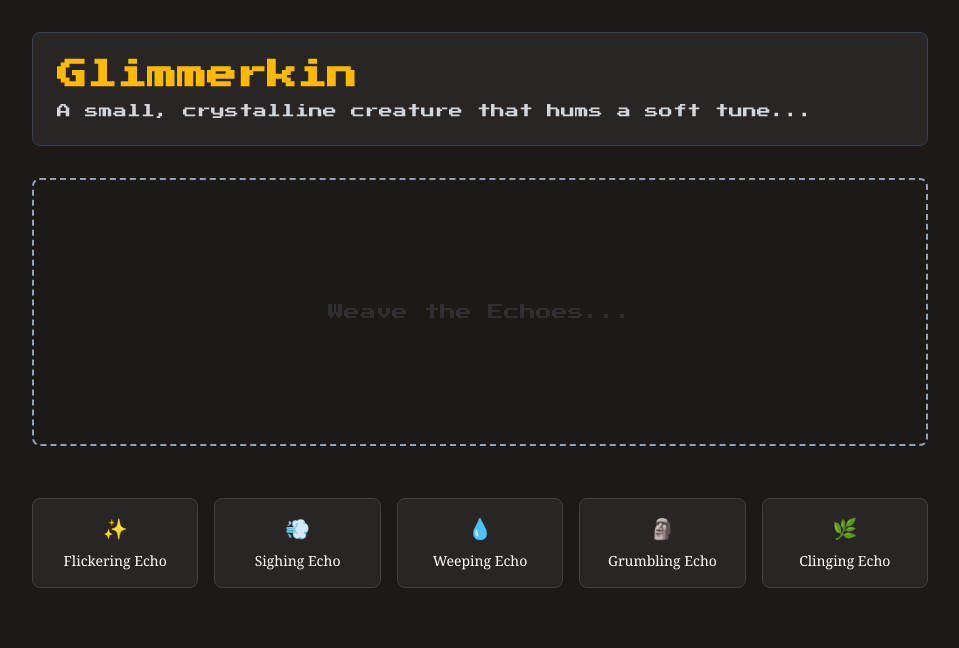
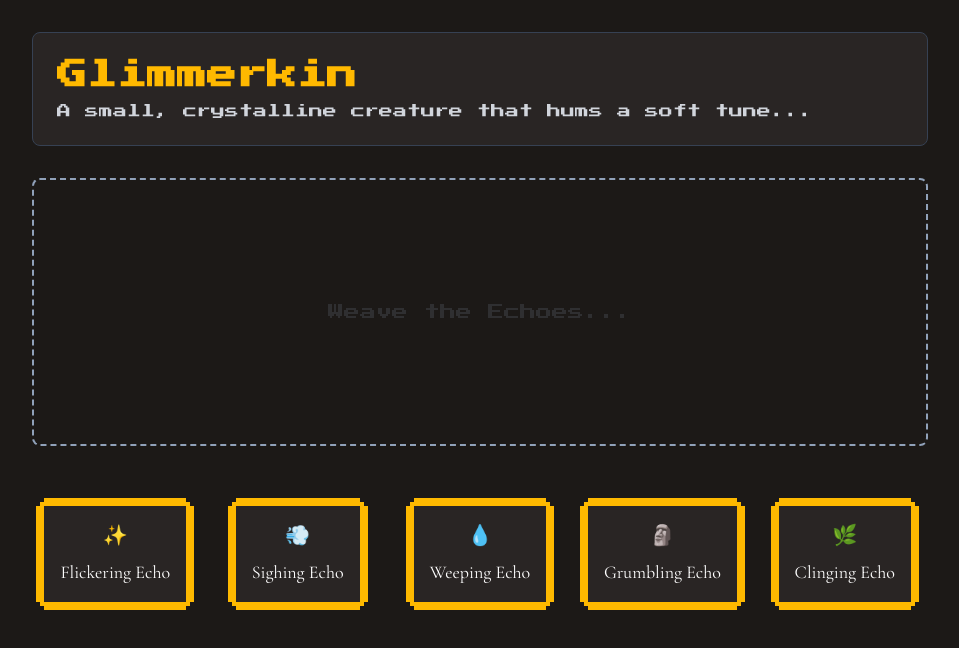
Before and after one commit to chishxd/the-verse-of-silence, a SvelteKit app: page / in a window 1280 px wide. Shown: the top 648 px of the page, without its empty margins (160-1119 px from the left). Built offline with nearby package versions, Linux system fonts and the light colour scheme.

Commit message:
trying to implement pixeal borders

```diff
--- a/src/app.css
+++ b/src/app.css
@@ -1,7 +1,19 @@
-@import url('https://fonts.googleapis.com/css2?family=Press+Start+2P&display=swap');
-
+@import url('https://fonts.googleapis.com/css2?family=Cormorant+Garamond:ital,wght@0,300..700;1,300..700&family=Press+Start+2P&display=swap');
 @import 'tailwindcss';
 
 @theme {
 	--font-pixel: 'Press Start 2P', sans-serif;
+	--font-serif: 'Cormorant Garamond', serif;
 }
+
+@layer components {
+	.lvl2 {
+		box-shadow:
+			8px 0 #feb900,
+			-8px 0 #feb900,
+			0 -8px #feb900,
+			0 8px #feb900,
+			0 0 0 4px #feb900;
+		margin: 8px auto;
+	}
+}
--- a/src/lib/components/Inventory.svelte
+++ b/src/lib/components/Inventory.svelte
@@ -16,10 +16,10 @@
 <section class="grid grid-cols-5 gap-4">
 	{#each Object.entries(items) as [name, item]}
 		<div
-			class="flex flex-col items-center justify-center rounded-lg border border-stone-700 bg-stone-800 p-4 text-center transition-transform hover:scale-110"
+			class="lvl2 flex flex-col items-center justify-center bg-stone-800 p-4 text-center transition-transform hover:scale-110"
 		>
 			<p class="text-xl">{item.icon}</p>
-			<p class="mt-2 font-serif text-sm">{name}</p>
+			<p class="mt-2 font-serif text-lg">{name}</p>
 		</div>
 	{/each}
 </section>
```
